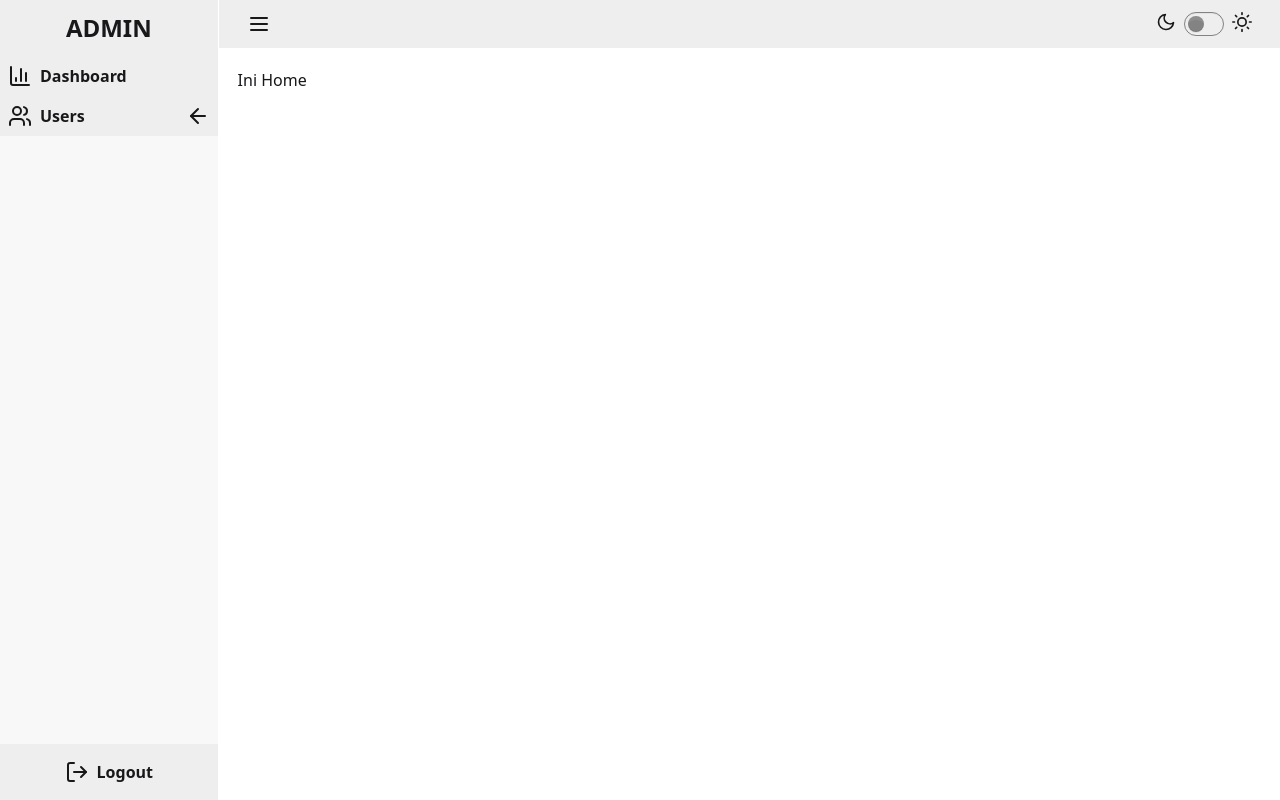
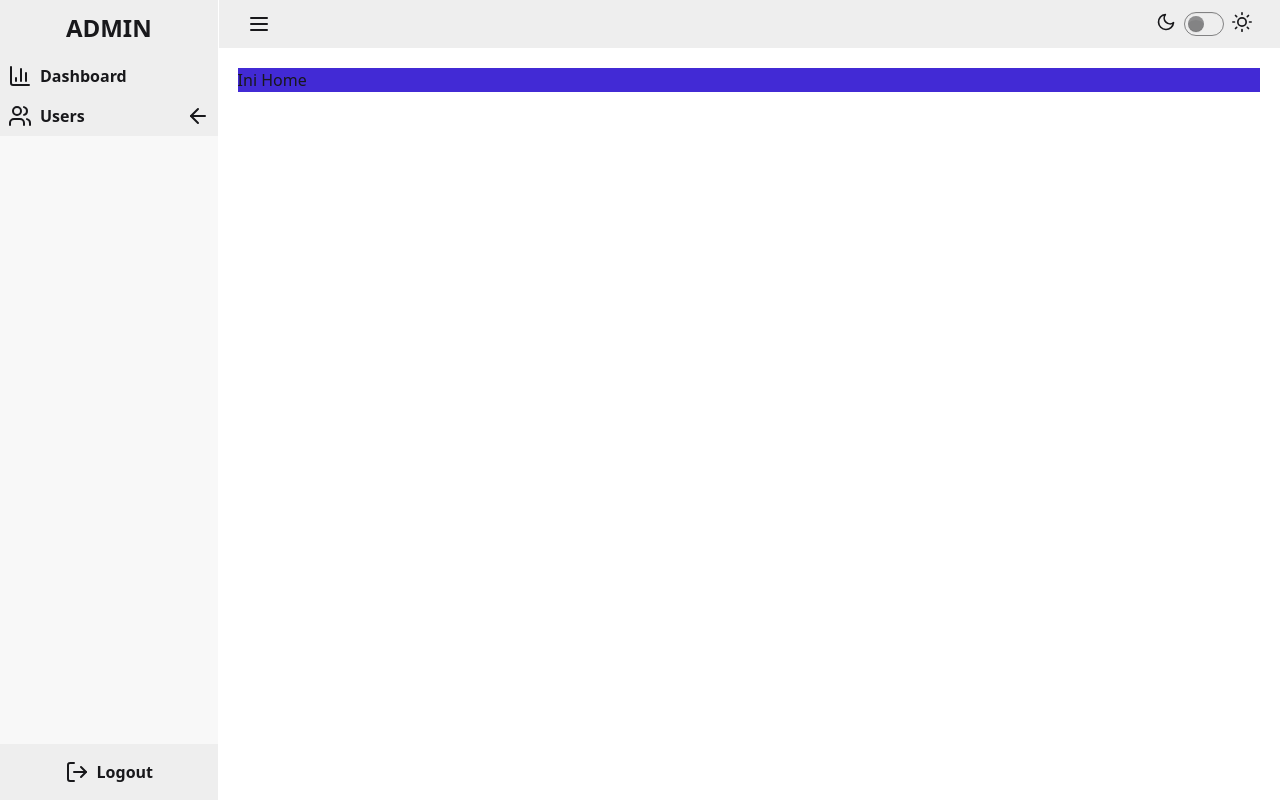
Before and after one commit to wirawanmahardika/admin-topup, a React (Vite) app: page / in a window 1280 px wide. Built offline with nearby package versions, Linux system fonts and the light colour scheme.

Commit message:
fix: ganti home menjadi dashboard

```diff
--- a/src/App.tsx
+++ b/src/App.tsx
@@ -1,7 +1,7 @@
 import Layout from "./components/Layout";
 import { createBrowserRouter, createRoutesFromElements, Route, RouterProvider } from "react-router-dom";
 import Login from "./pages/Login";
-import Dashboard from "./pages/Home";
+import Dashboard from "./pages/Dashboard";
 
 const router = createBrowserRouter(
   createRoutesFromElements(
--- /dev/null
+++ b/src/pages/Dashboard.tsx
@@ -0,0 +1,3 @@
+export default function Dashboard() {
+    return <div className="bg-primary">Ini Home</div>
+}
--- a/src/pages/Home.tsx
+++ /dev/null
@@ -1,3 +0,0 @@
-export default function Dashboard() {
-    return <div>Ini Home</div>
-}
```
